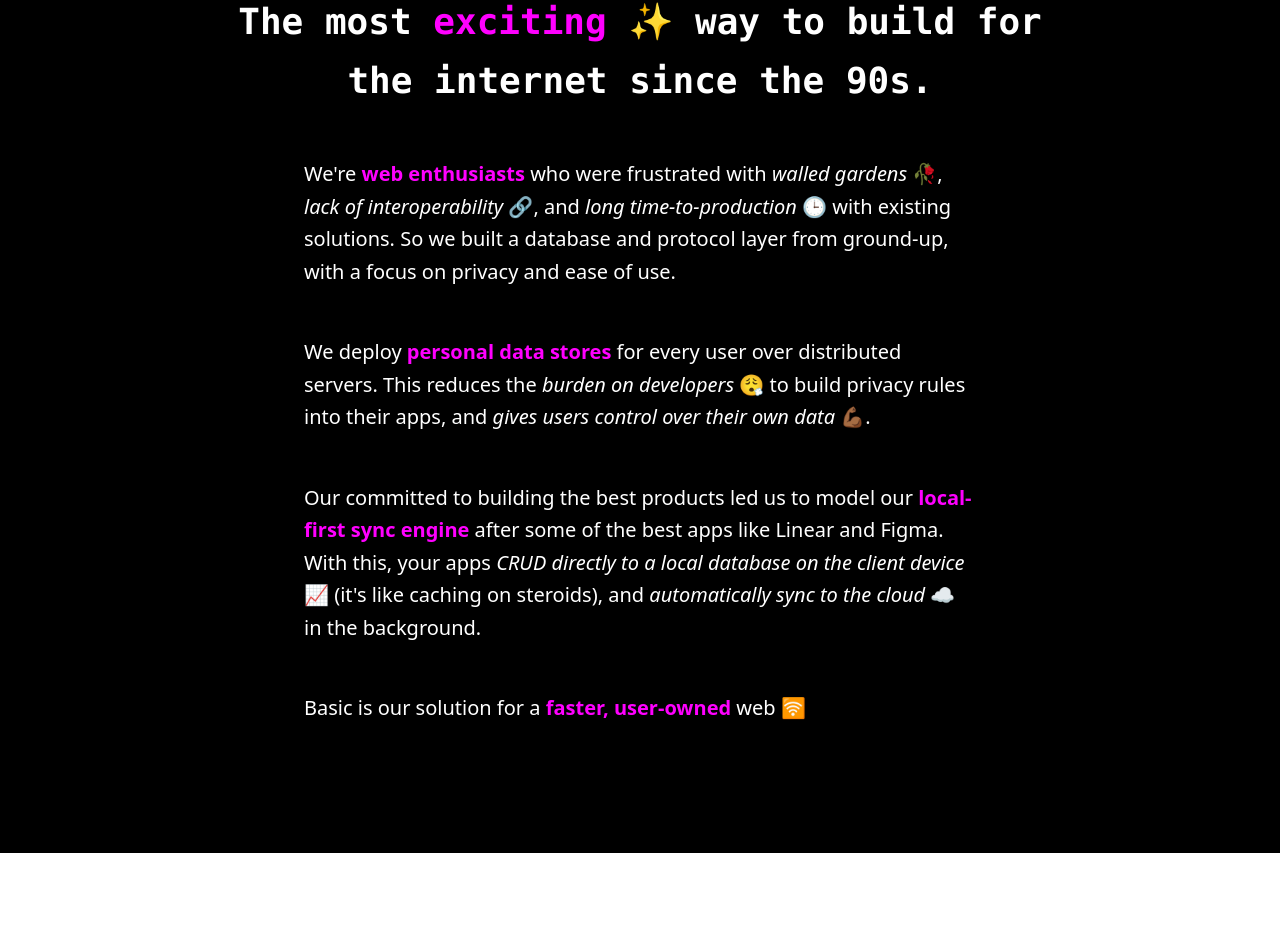
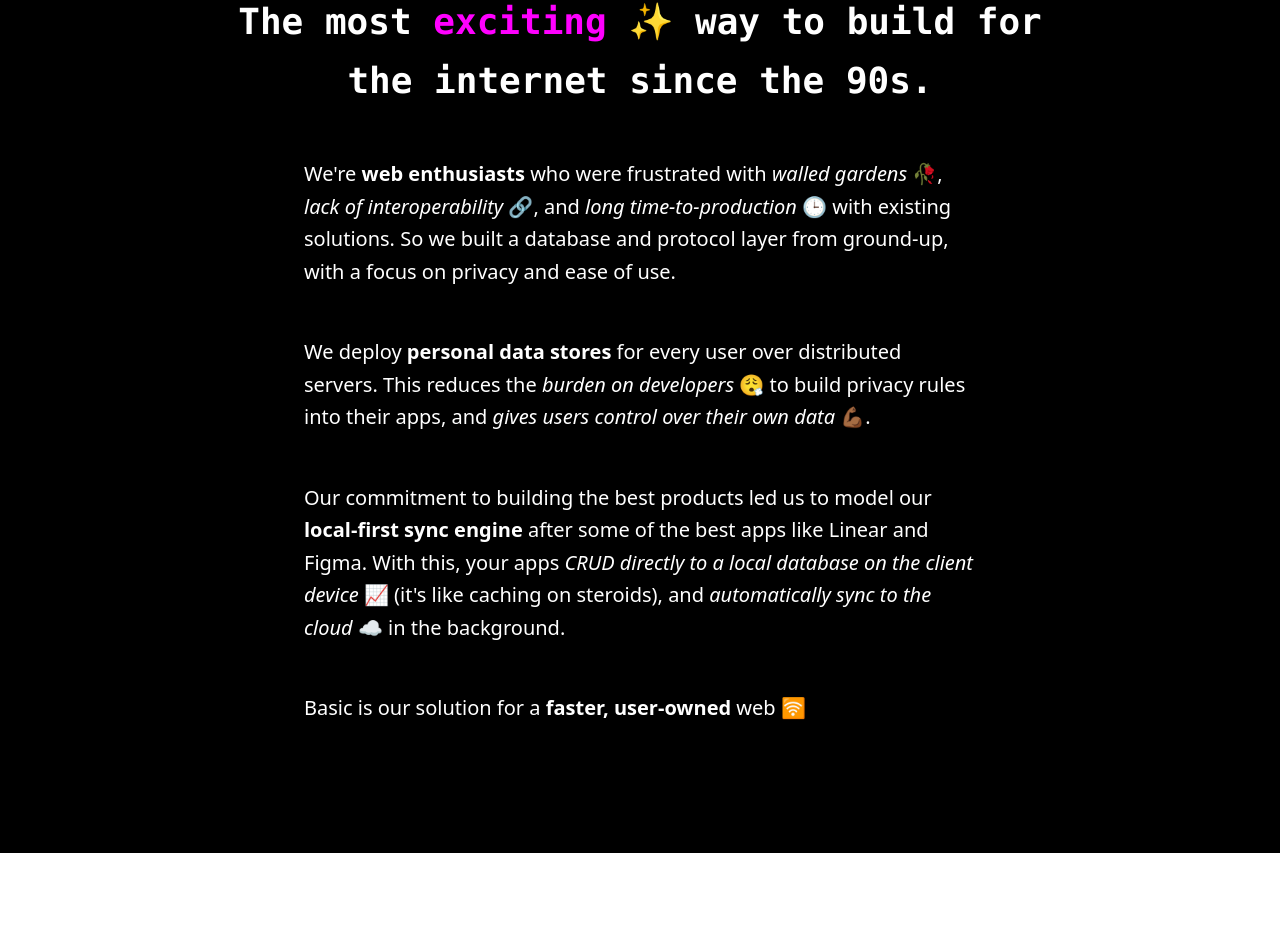
Before and after one commit to basicdb/basic-website, a Next.js app: page / in a window 1280 px wide. Shown: the part 859-1807 px from the top of the page. Built offline with nearby package versions, Linux system fonts and the light colour scheme.

Commit message:
Added code to make it fade in / out on scroll!

```diff
--- a/package.json
+++ b/package.json
@@ -16,9 +16,11 @@
     "daisyui": "^2.51.4",
     "eslint": "8.36.0",
     "eslint-config-next": "13.2.4",
+    "framer-motion": "^11.9.0",
     "next": "13.2.4",
     "react": "18.2.0",
     "react-dom": "18.2.0",
+    "react-intersection-observer": "^9.13.1",
     "typescript": "5.0.2"
   },
   "devDependencies": {
--- a/src/pages/index.tsx
+++ b/src/pages/index.tsx
@@ -9,6 +9,8 @@ import Benefits from '@/components/Benefits';
 import benefitsForDevelopers from '@/utils/benefitsForDevelopers';
 import benefitsForUsers from '@/utils/benefitsForUsers';
 import Script from 'next/script'
+import { motion } from 'framer-motion';
+import { useInView } from 'react-intersection-observer';
 
 const inter = Inter({ subsets: ['latin'] })
 
@@ -125,26 +127,60 @@ const WhyBasicSection = () => {
           The most <strong style={{ color: '#FF00FF' }}>exciting</strong> ✨ way to build for the internet since the 90s.
         </h2>
         <div className="max-w-2xl mx-auto">
-          <p className="text-xl text-white mb-8 mt-12 leading-relaxed">
-            We&apos;re <strong style={{ color: '#FF00FF' }}>web enthusiasts</strong> who were frustrated with <i>walled gardens</i> 🥀, <i>lack of interoperability</i> 🔗, and <i>long time-to-production</i> 🕒 with existing solutions.
-            So we built a database and protocol layer from ground-up, with a focus on privacy and ease of use.
-          </p>
-          <p className="text-xl text-white mb-8 mt-12 leading-relaxed">
-            We deploy <strong style={{ color: '#FF00FF' }}>personal data stores</strong>  for every user over distributed servers.
-            This reduces the <i>burden on developers</i> 😮‍💨 to build privacy rules into their apps, and <i>gives users control over their own data</i> 💪🏾.
-          </p>
-          <p className="text-xl text-white mb-8 mt-12 leading-relaxed">
-            Our committed to building the best products led us to model our <strong style={{ color: '#FF00FF' }}>local-first sync engine</strong> after some of the best apps like Linear and Figma.
-            With this, your apps <i>CRUD directly to a local database on the client device</i> 📈 (it's like caching on steroids), and <i>automatically sync to the cloud</i> ☁️ in the background.
-          </p>
-          <p className="text-xl text-white mb-8 mt-12 leading-relaxed">
-            Basic is our solution for a <strong style={{ color: '#FF00FF' }}>faster, user-owned</strong> web 🛜
-          </p>
+          <FadeInParagraph>
+            {[
+              "We're <strong style={{ color: '#FF00FF' }}>web enthusiasts</strong> who were frustrated with <i>walled gardens</i> 🥀, <i>lack of interoperability</i> 🔗, and <i>long time-to-production</i> 🕒 with existing solutions.",
+              "So we built a database and protocol layer from ground-up, with a focus on privacy and ease of use."
+            ]}
+          </FadeInParagraph>
+          <FadeInParagraph>
+            {[
+              "We deploy <strong style={{ color: '#FF00FF' }}>personal data stores</strong> for every user over distributed servers.",
+              "This reduces the <i>burden on developers</i> 😮‍💨 to build privacy rules into their apps, and <i>gives users control over their own data</i> 💪🏾."
+            ]}
+          </FadeInParagraph>
+          <FadeInParagraph>
+            {[
+              "Our commitment to building the best products led us to model our <strong style={{ color: '#FF00FF' }}>local-first sync engine</strong> after some of the best apps like Linear and Figma.",
+              "With this, your apps <i>CRUD directly to a local database on the client device</i> 📈 (it's like caching on steroids), and <i>automatically sync to the cloud</i> ☁️ in the background."
+            ]}
+          </FadeInParagraph>
+          <FadeInParagraph>
+            {["Basic is our solution for a <strong style={{ color: '#FF00FF' }}>faster, user-owned</strong> web 🛜"]}
+          </FadeInParagraph>
         </div>
       </div>
-    </section >
+    </section>
   )
 }
+
+const FadeInParagraph = ({ children }: { children: Array<string> }) => {
+  return (
+    <p className="text-xl text-white mb-8 mt-12 leading-relaxed">
+      {children.map((sentence: string, index: number) => (
+        <FadeInSentence key={index}>{sentence}</FadeInSentence>
+      ))}
+    </p>
+  );
+};
+
+const FadeInSentence = ({ children }: { children: React.ReactNode }) => {
+  const [ref, inView] = useInView({
+    triggerOnce: false,
+    threshold: 0.2,
+    rootMargin: '10% 0px -50% 0px' // This will shrink the detection area
+  });
+
+  return (
+    <motion.span
+      ref={ref}
+      initial={{ opacity: 0.3 }}
+      animate={{ opacity: inView ? 1 : 0.3 }}
+      transition={{ duration: 0.3 }}
+      dangerouslySetInnerHTML={{ __html: children + ' ' }}
+    />
+  );
+};
 
 const PrivacySection = () => {
   return (
```
Also changed, not shown: 1 other file (tests, documents, lock files or other folders).
